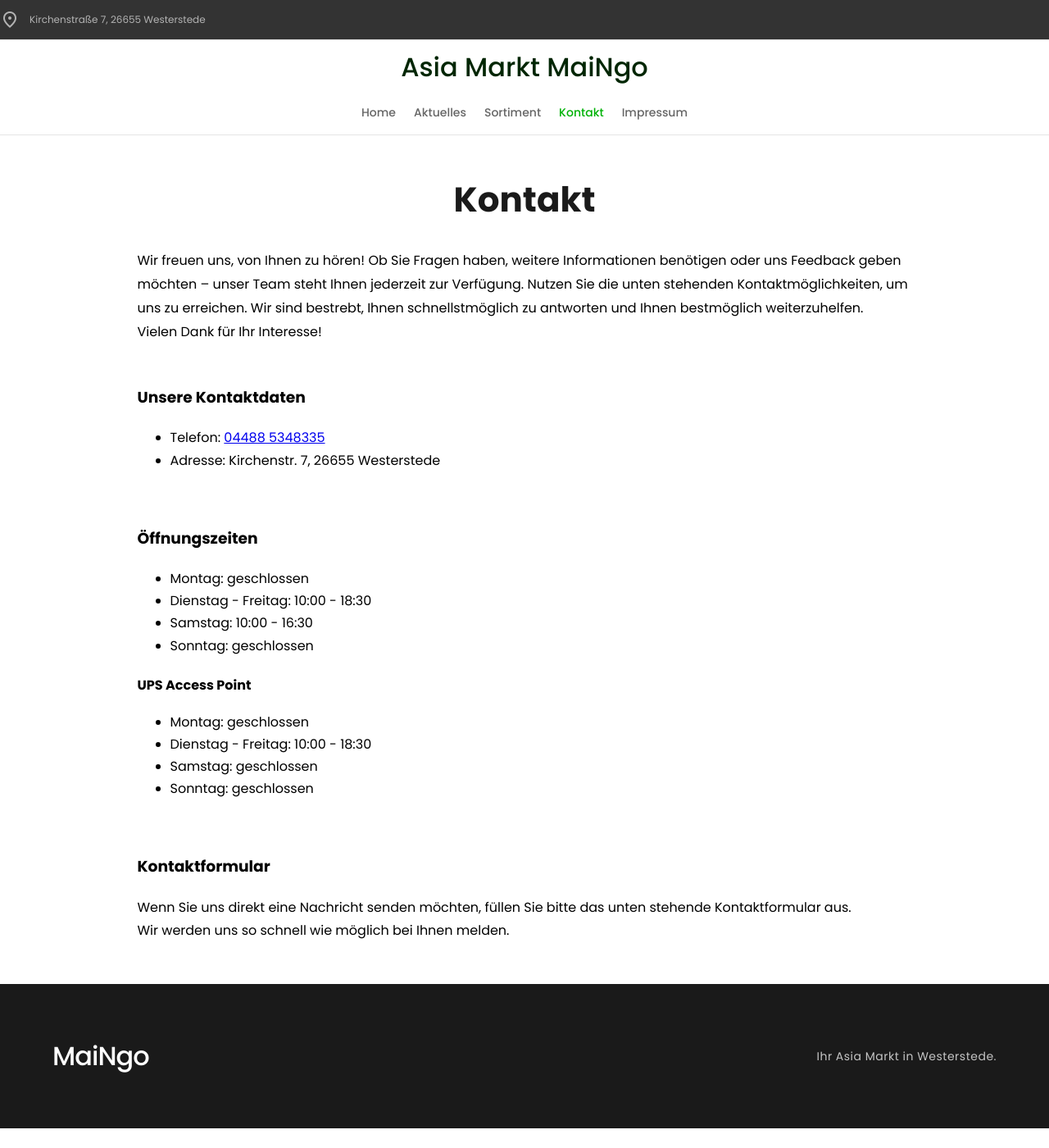
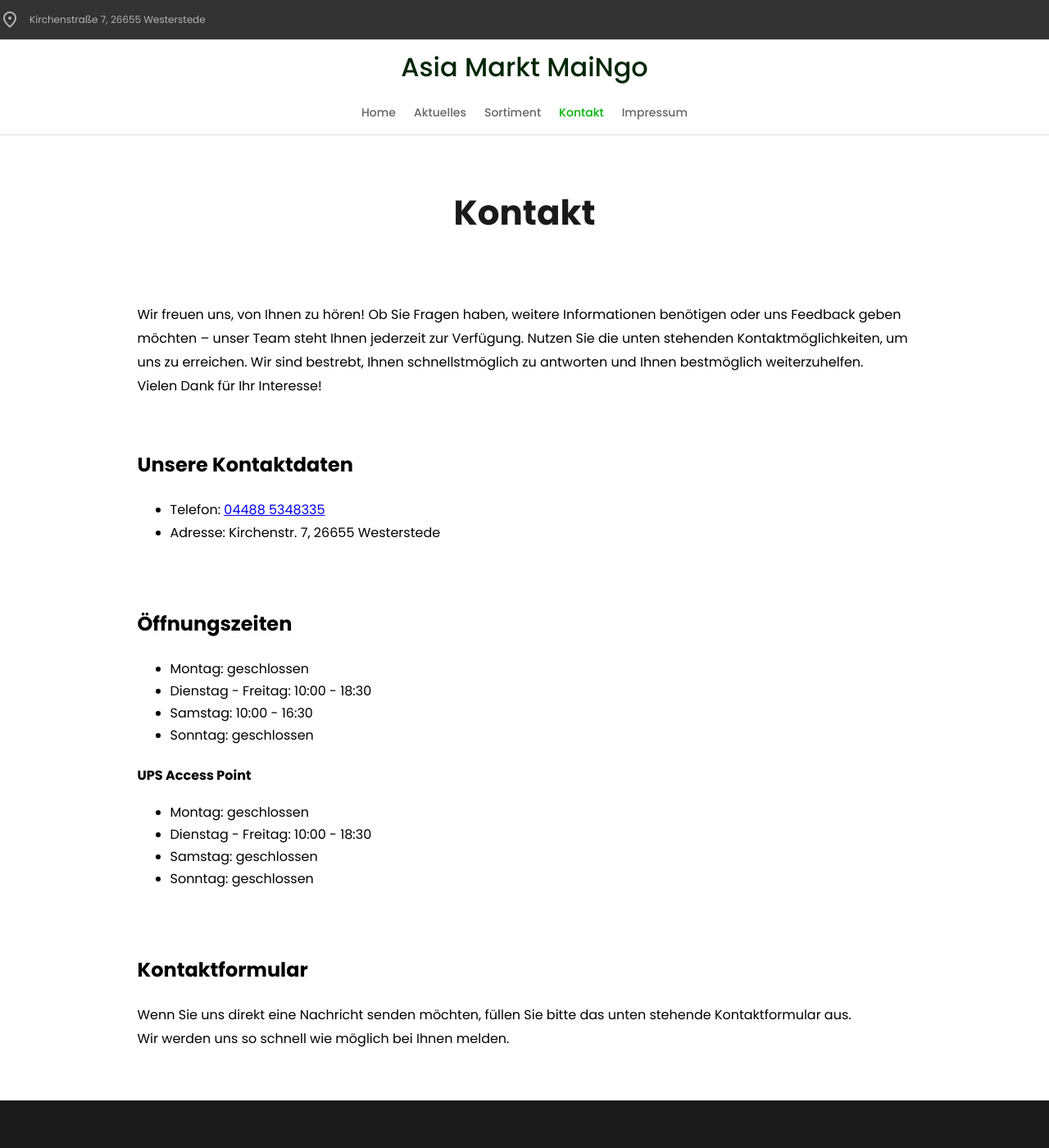
Before and after one commit to AsiaMaiNgo/web, a Jekyll site: the page built from pages/kontakt.html, in a window 1280 px wide and 1400 px high. Shown: the whole window at 82% size. Built offline with Jekyll 4.4.1, drawn with Linux system fonts in a browser that asks for light colours; a script that is not in the unit is left out.

Commit message:
style fixes

```diff
--- a/_includes/app.scss
+++ b/_includes/app.scss
@@ -118,7 +118,7 @@
   align-items: center;
   background: var(--Gray-Scale-White, #fff);
   padding-bottom: 80px;
-  margin-top: 224px;
+  margin-top: 200px;
 }
 
 .sub-container {
@@ -238,7 +238,7 @@
   }
 
   .news-container {
-    margin-top: 184px;
+    margin-top: 200px;
   }
 }
 
@@ -264,6 +264,18 @@
     border-bottom: unset;
     align-items: center;
     justify-content: center;
+  }
+
+  .nav-link {
+    margin-right: 0px;
+  }
+
+  .page-content {
+    margin-top: 0 !important;
+  }
+
+  #formkeep-embed {
+    width: auto;
   }
 }
 
@@ -306,11 +318,6 @@
   }
 }
 
-@media (max-width: 600px) {
-  .nav-link {
-    margin-right: 0px;
-  }
-}
 
 .footer {
   display: flex;
@@ -561,8 +568,9 @@
   width: min(90%, 945px);
   display: flex;
   flex-direction: column;
-  gap: 30px;
+  gap: 40px;
   line-height: 1.8;
+  margin-top: 50px;
 }
 
 
@@ -580,9 +588,3 @@
   width: 500px;
   margin: 10px auto;
 }
-
-@media (max-width: 600px) {
-  #formkeep-embed {
-    width: auto;
-  }
-}
--- a/pages/kontakt.html
+++ b/pages/kontakt.html
@@ -16,7 +16,7 @@
   </div>
 
   <div>
-    <h3>Unsere Kontaktdaten</h3>
+    <h2>Unsere Kontaktdaten</h3>
     <ul>
       <li>Telefon: <a href="tel:044885348335">04488 5348335</a></li>
       <li>Adresse: Kirchenstr. 7, 26655 Westerstede</li>
@@ -24,7 +24,7 @@
   </div>
 
   <div>
-    <h3>Öffnungszeiten</h3>
+    <h2>Öffnungszeiten</h3>
     <ul>
       <li>Montag: geschlossen</li>
       <li>Dienstag - Freitag: 10:00 - 18:30</li>
@@ -42,7 +42,7 @@
 
 
 <div>
-  <h3>Kontaktformular</h3>
+  <h2>Kontaktformular</h3>
   Wenn Sie uns direkt eine Nachricht senden möchten, füllen Sie bitte das unten stehende Kontaktformular aus.<br>
   Wir werden uns so schnell wie möglich bei Ihnen melden.
 </div>
```
